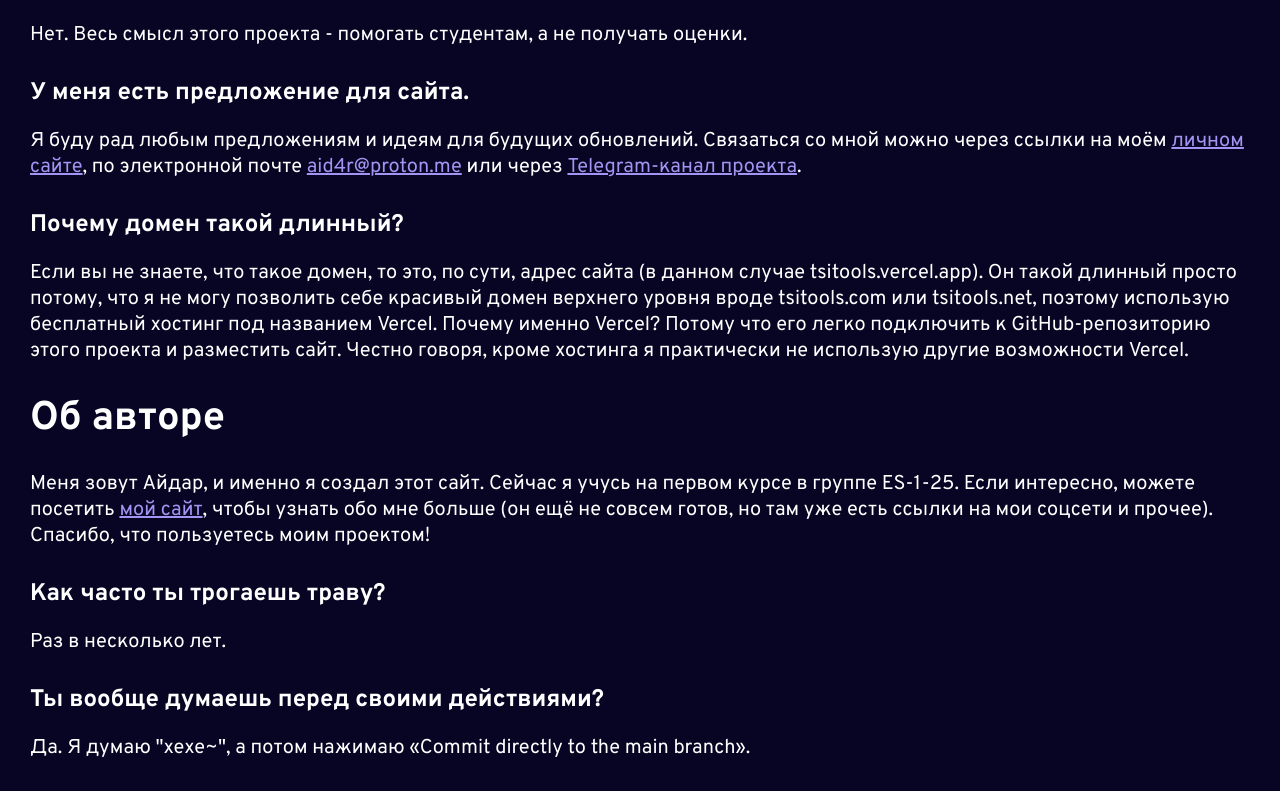
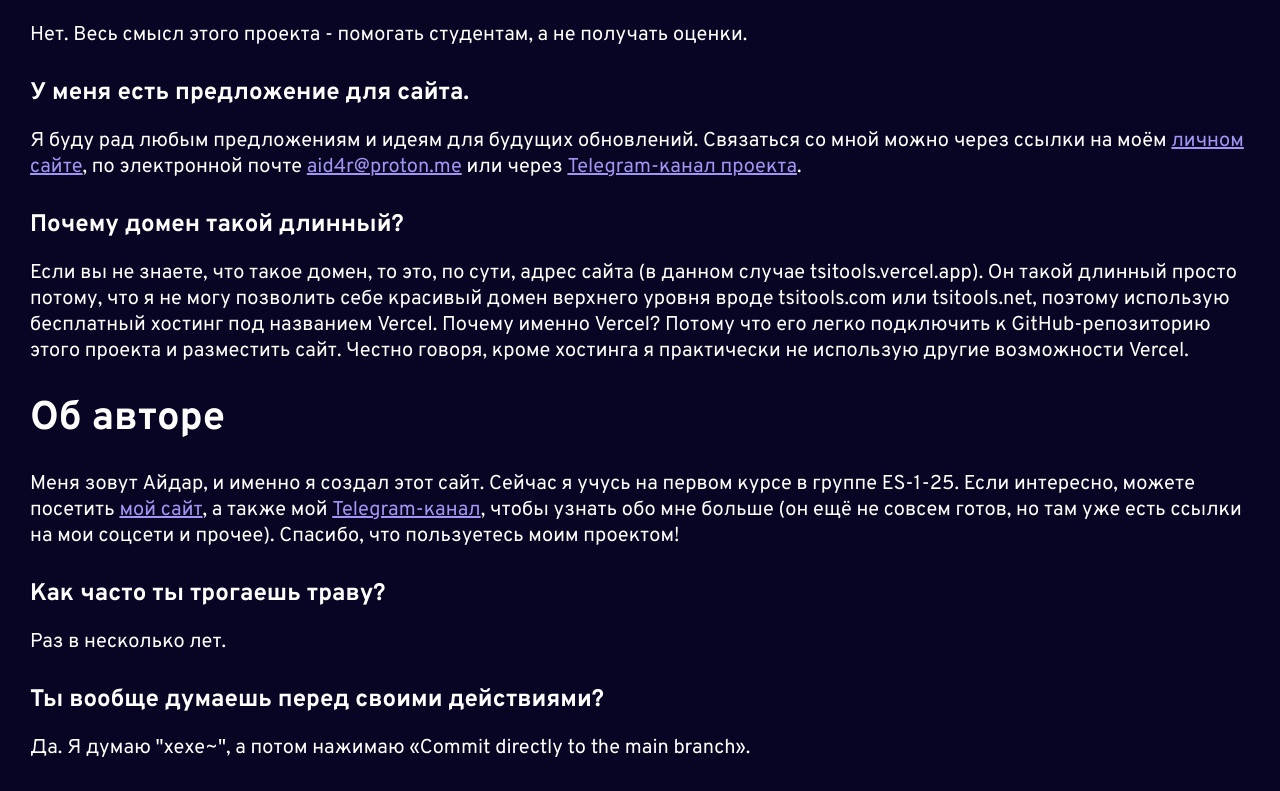
Before and after one commit to aidartheklutz/newTsiTools, a React (Vite) app: page /about in a window 1280 px wide. Shown: the part 758-1549 px from the top of the page. Built offline with nearby package versions, Linux system fonts and the light colour scheme; a web font is replaced by a local one.

Commit message:
slightly change AboutPage

```diff
--- a/src/pages/AboutPage/AboutPage.jsx
+++ b/src/pages/AboutPage/AboutPage.jsx
@@ -85,6 +85,10 @@ function AboutPage(props) {
             <a href="https://aidartheklutz.github.io" target="_none">
               мой сайт
             </a>
+            , а также мой{" "}
+            <a href="https://t.me/theklutzcomm" target="_none">
+              Telegram-канал
+            </a>
             , чтобы узнать обо мне больше (он ещё не совсем готов, но там уже
             есть ссылки на мои соцсети и прочее). Спасибо, что пользуетесь моим
             проектом!
```
